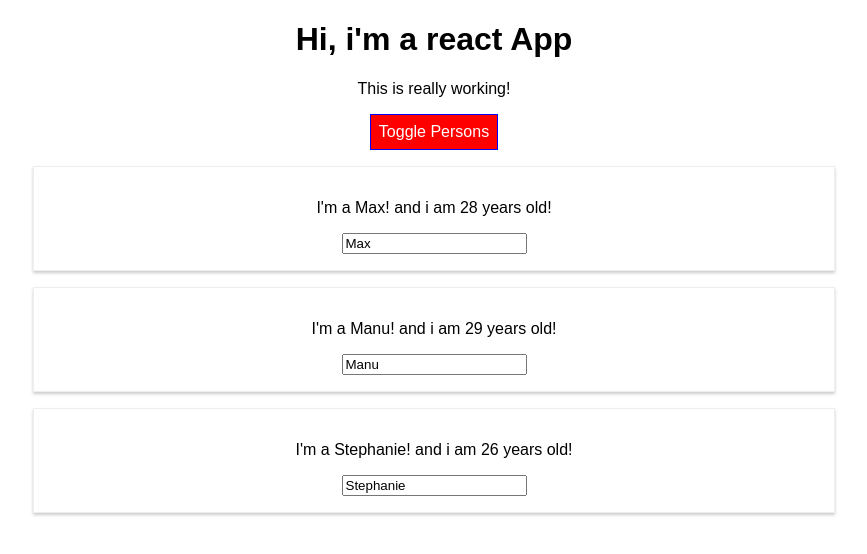
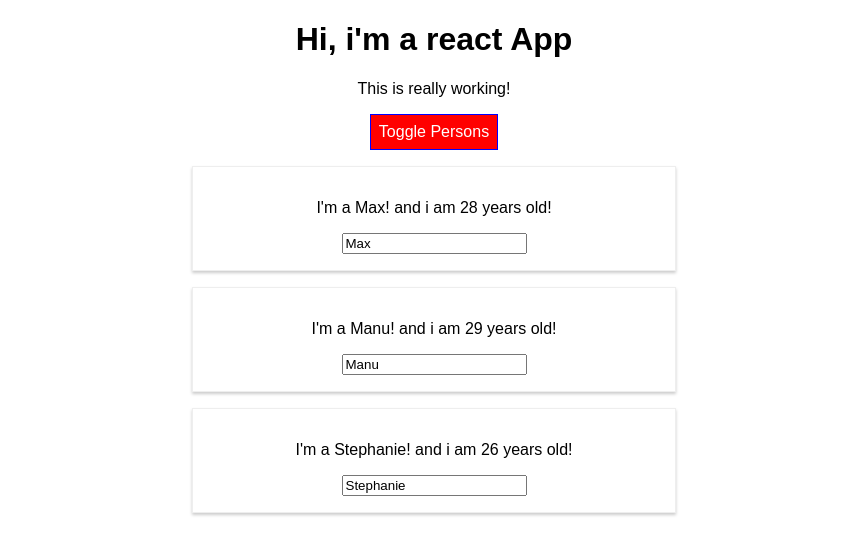
Before and after one commit to MohamedSamir43/react-complete-guide, a React (Create React App) app: page / in a window 1280 px wide. Both pictures are taken after a click on the button "Toggle Persons". Shown: the top 554 px of the page, without its empty margins (206-1073 px from the left). Built offline with nearby package versions, Linux system fonts and the light colour scheme.

Commit message:
video 6 of module 5

```diff
--- a/src/App.js
+++ b/src/App.js
@@ -1,6 +1,6 @@
 import React, { Component } from 'react'
 import './App.css'
-import Radium from 'radium'
+import Radium, { StyleRoot } from 'radium'
 import Person from './Person/Person'
 class App extends Component {
     state = {
@@ -92,6 +92,7 @@
 
         if (this.state.persons.length <= 1) classes.push('bold')
         return (
+            <StyleRoot>
                 <div className="App">
                     <h1>Hi, i'm a react App</h1>
                     <p className={classes.join(' ')}>This is really working!</p>
@@ -100,6 +101,7 @@
                     </button>
                     {persons}
                 </div>
+            </StyleRoot>
         )
         // return React.createElement("div", { className: "App" }, React.createElement("h1", null, "Hi react app"));
     }
--- a/src/Person/Person.js
+++ b/src/Person/Person.js
@@ -3,8 +3,13 @@
 
 import './Person.css'
 const person = props => {
+    const style = {
+        '@media (min-width: 500px)': {
+            width: '450px',
+        },
+    }
     return (
-        <div className="Person">
+        <div className="Person" style={style}>
             <p onClick={props.click}>
                 I'm a {props.name}! and i am {props.age} years old!
             </p>
```
Lines whose indentation alone changed are shown as unchanged.
